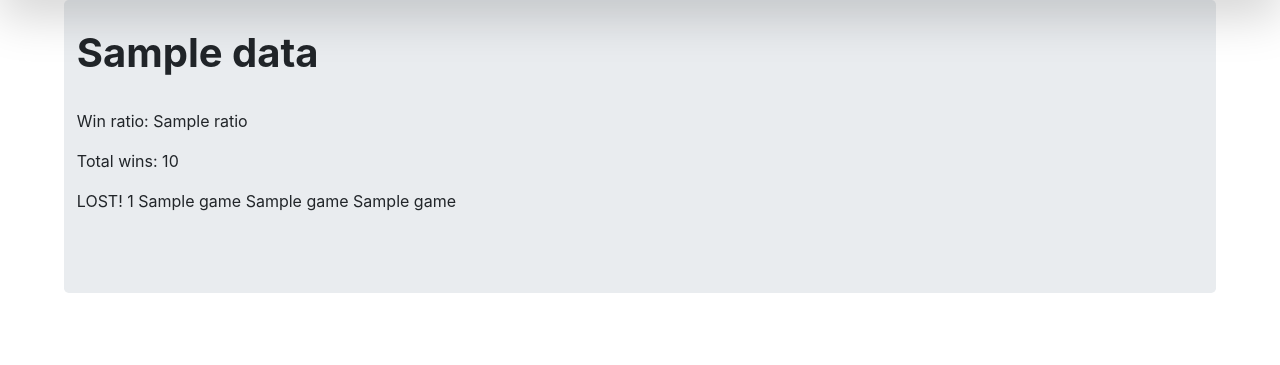
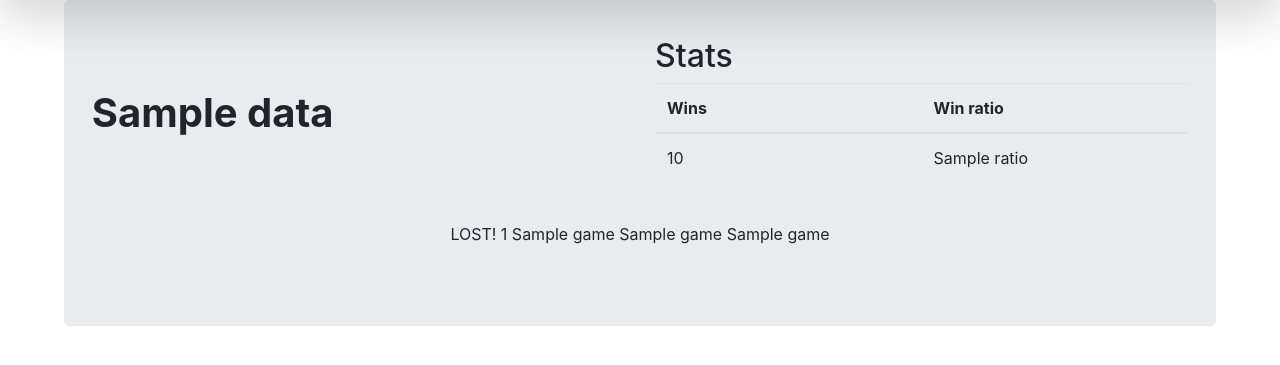
Before and after one commit to hm-tuomaala/reaktor_2022, a Flask app: template rpc/templates/history.html in a window 1280 px wide. Shown: the part 56-421 px from the top of the page. Run offline with Flask 2, Linux system fonts and the light colour scheme; the template is opened without the code that fills it: most values are stand-ins (such as "Sample title", 1, 10 or a date in 2020); parts of the project's set-up code (start-up, migrations or seed data) failed here and were passed over; some libraries are stand-ins or nearby versions.

Commit message:
Prettify history page

```diff
--- a/rpc/templates/history.html
+++ b/rpc/templates/history.html
@@ -1,18 +1,47 @@
 {% extends 'index.html' %}
 
 {% block content %}
+    <div class="container justify-content-center">
+        <div class="row justify-content-center align-items-center">
+            <div class="col justify-content-center align-items-center">
+                <h1 class="overflow-auto pt-4 pb-4"><strong> {{ data.name }} </strong></h1>
+            </div>
+            <div class="col pt-4 pb-4 justify-content-center">
 
-    <h1 class="overflow-auto pt-3 pb-4"><strong> {{ data.name }} </strong></h1>
-    <p>Win ratio: {{ data.ratio }}</p>
-    <p>Total wins: {{ data.total }}</p>
+                <h2 class="sub-header">Stats</h2>
+                <div class="table-responsive">
+                    <table class="table">
+                        <thead>
+                            <tr>
+                                <th class="col-md-6">Wins</th>
+                                <th class="col-md-6">Win ratio</th>
+                            </tr>
+                        </thead>
+                        <tbody>
+                            <tr>
+                                <td class="col-md-6">{{data.total}}</td>
+                                <td class="col-md-6">{{data.ratio}}</td>
+                            </tr>
+                        </tbody>
+                    </table>
+                 </div>
+
+                <!-- <p><strong>Win ratio: {{ data.ratio }}</strong></p>
+                <p><strong>Total wins: {{ data.total }}</strong></p> -->
+            </div>
+        </div>
+    </div>
+    <div class="container">
+        <div class="row justify-content-center">
         {% for game in data.games %}
         {% if game.3 == data.name %}
-      <p>WIN! {{ game.0 }} {{ game.1 }} {{ game.2 }} {{ game.4 }}</p>
+          <p class="">WIN! {{ game.0 }} {{ game.1 }} {{ game.2 }} {{ game.4 }}</p>
         {% elif game.3 == 'Tie' %}
           <p>TIE! {{ game.0 }} {{ game.1 }} {{ game.2 }} {{ game.4 }}</p>
         {% else %}
           <p>LOST! {{ game.0 }} {{ game.1 }} {{ game.2 }} {{ game.4 }}</p>
         {% endif %}
         {% endfor %}
-
+        </div>
+    </div>
 {% endblock %}
```
Lines whose indentation alone changed are shown as unchanged.
